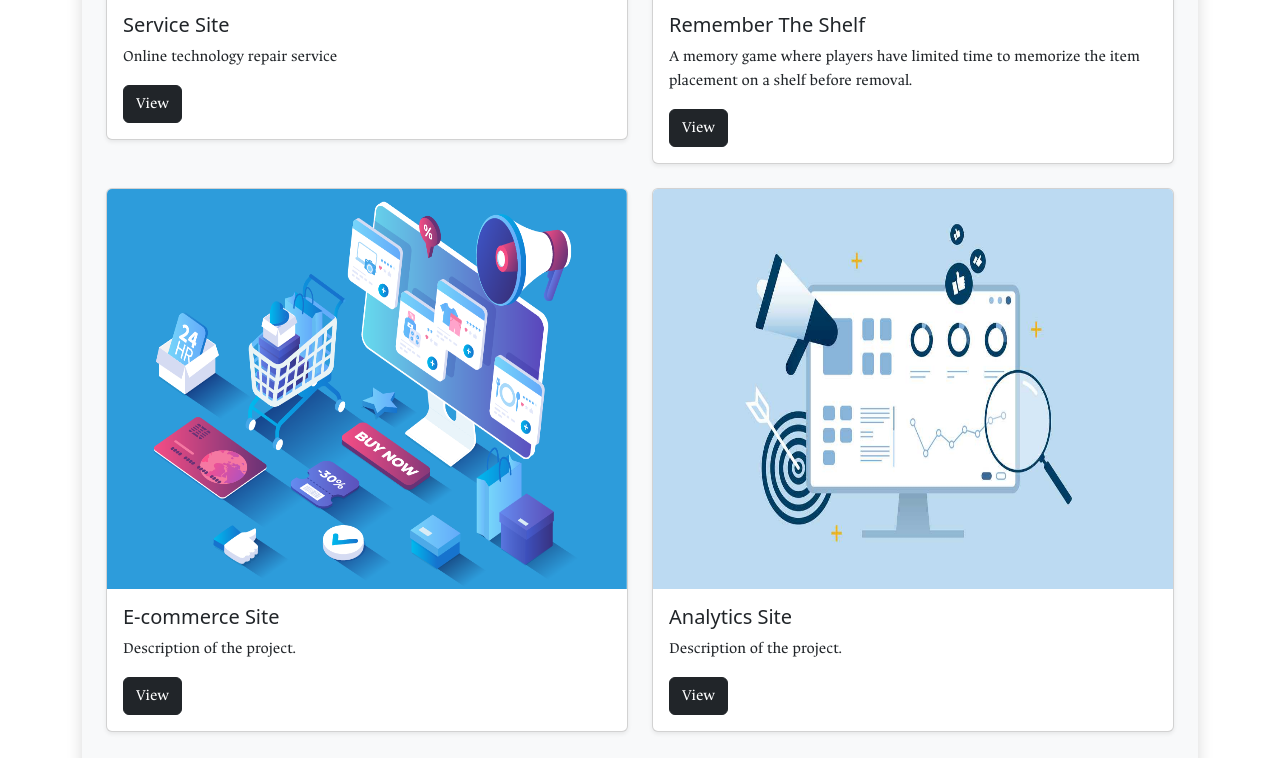
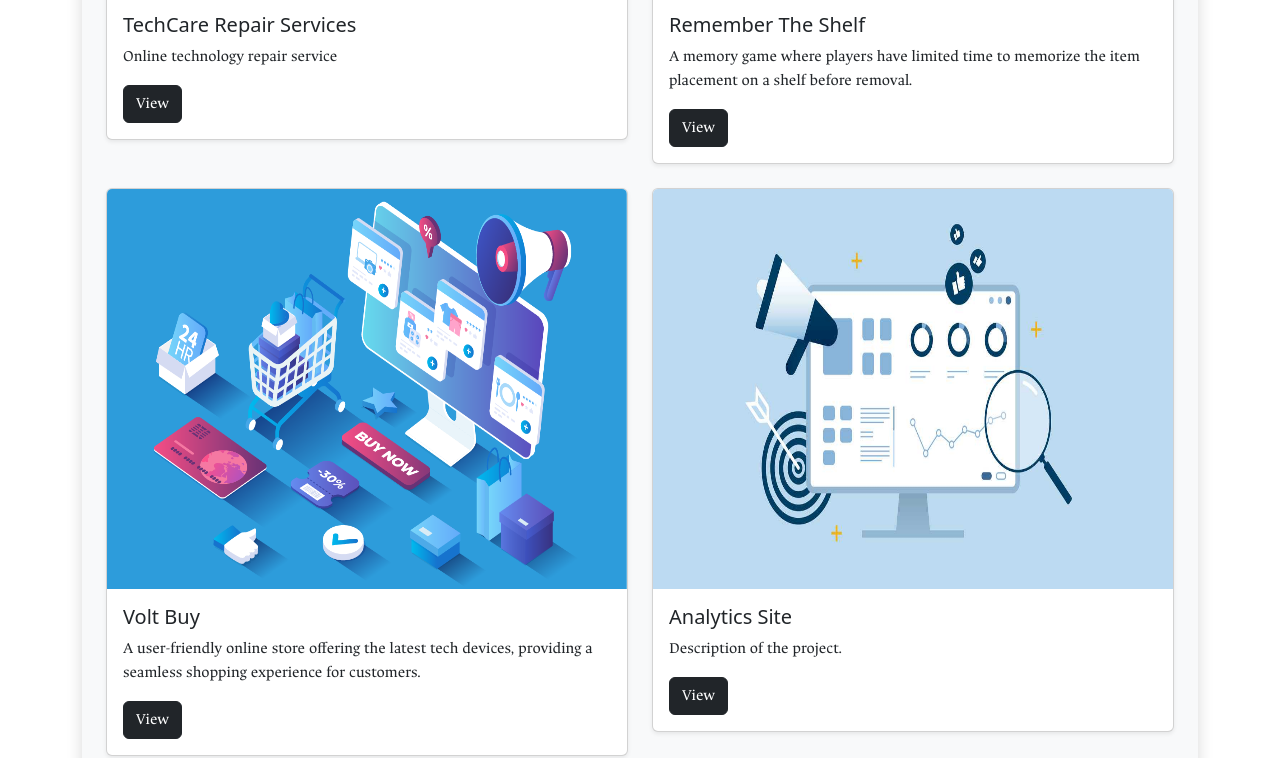
Before and after one commit to SS-SSUMO21/Portfolio, a plain HTML site: page Index.html in a window 1280 px wide. Shown: the part 1680-2438 px from the top of the page. Drawn offline with nearby package versions, Linux system fonts and the light colour scheme.

Commit message:
Updated the ecommerce site

```diff
--- a/Index.html
+++ b/Index.html
@@ -168,7 +168,7 @@
         <div class="card mb-4 shadow-sm">
           <img src="images/Service.jpg" class="card-img-top" alt="Service Site" title="Coming soon" style="height: 400px;">
           <div class="card-body">
-            <h5 class="card-title">Service Site</h5>
+            <h5 class="card-title">TechCare Repair Services</h5>
             <p class="card-text">Online technology repair service</p>
             <a href="https://rayhansamarventhanservicesiteseg3125.netlify.app/" target="_blank" class="btn btn-dark">View</a>
           </div>
@@ -190,8 +190,8 @@
         <div class="card mb-4 shadow-sm">
           <img src="images/Ecom.png" class="card-img-top" alt="E-commerce Site" title="Coming soon" style="height: 400px;" >
           <div class="card-body">
-            <h5 class="card-title">E-commerce Site</h5>
-            <p class="card-text">Description of the project.</p>
+            <h5 class="card-title">Volt Buy</h5>
+            <p class="card-text">A user-friendly online store offering the latest tech devices, providing a seamless shopping experience for customers.</p>
             <a href="https://voltbuy-2025.netlify.app/" target="_blank" class="btn btn-dark">View</a>
           </div>
         </div>
```
